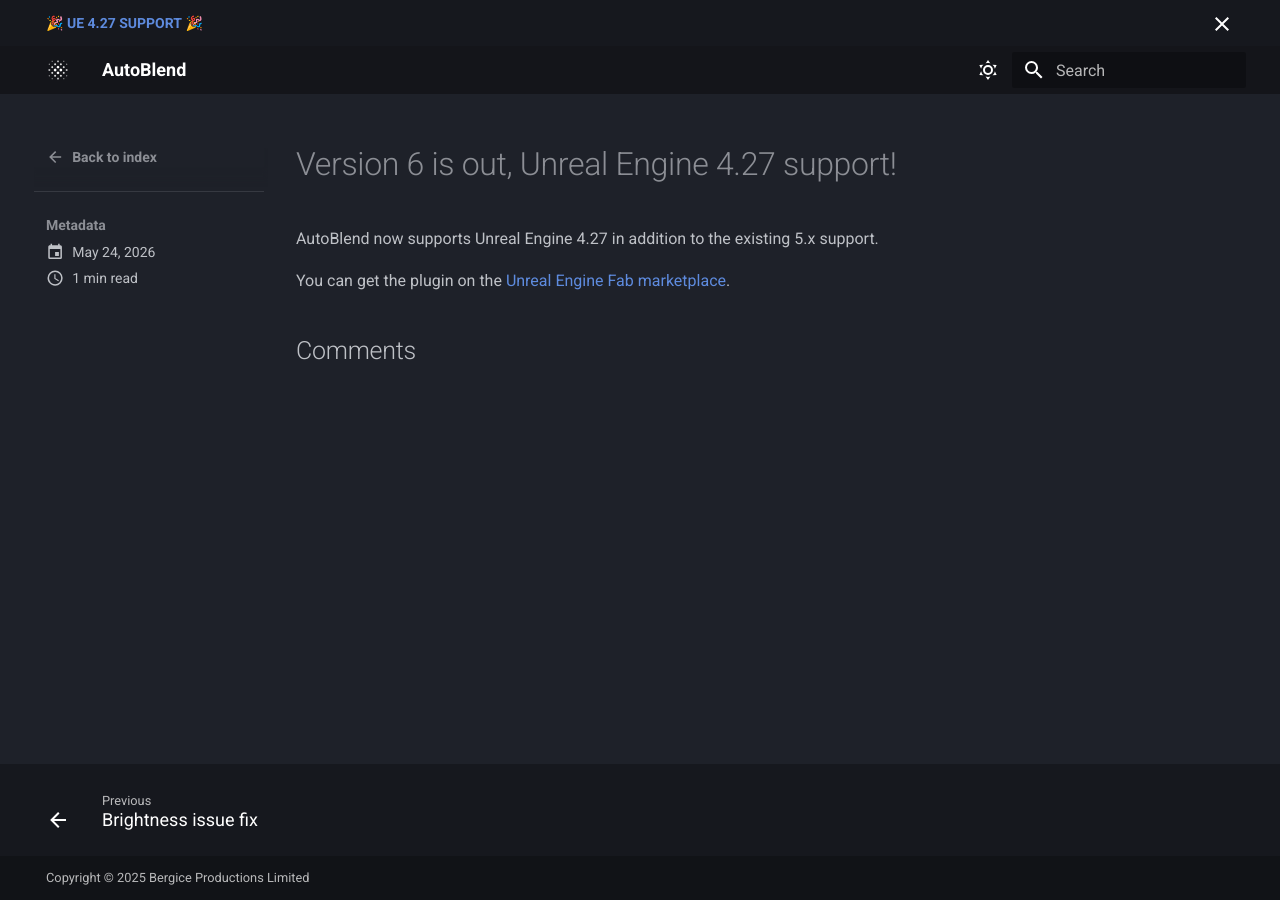
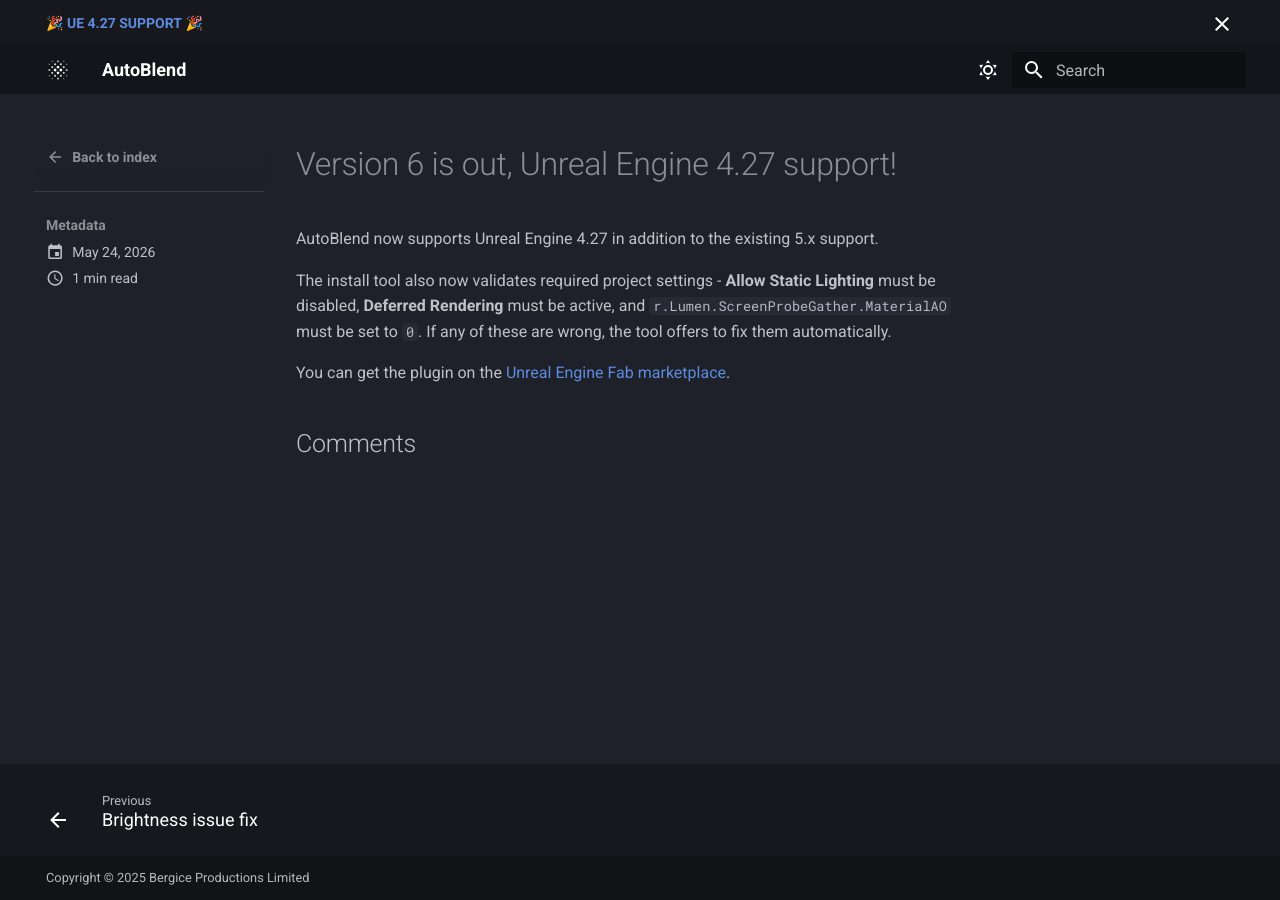
Before and after one commit to bergice/autoblend, an MkDocs documentation site: the page built from docs/blog/posts/version-6.md, in a window 1280 px wide. Built offline with MkDocs 1.6.1 and Material for MkDocs 9.7.7, drawn with Linux system fonts in a browser that asks for light colours; comment, search, counter and statistics services are not loaded.

```diff
--- a/docs/blog/posts/version-6.md
+++ b/docs/blog/posts/version-6.md
@@ -7,4 +7,6 @@ date:
 
 AutoBlend now supports Unreal Engine 4.27 in addition to the existing 5.x support.
 
+The install tool also now validates required project settings - **Allow Static Lighting** must be disabled, **Deferred Rendering** must be active, and `r.Lumen.ScreenProbeGather.MaterialAO` must be set to `0`. If any of these are wrong, the tool offers to fix them automatically.
+
 You can get the plugin on the [Unreal Engine Fab marketplace](https://www.fab.com/listings/b474f704-c319-4fd0-87f3-651931da6b33).
```
Also changed, not shown: docs/changelog.md (+1 -0 lines).
